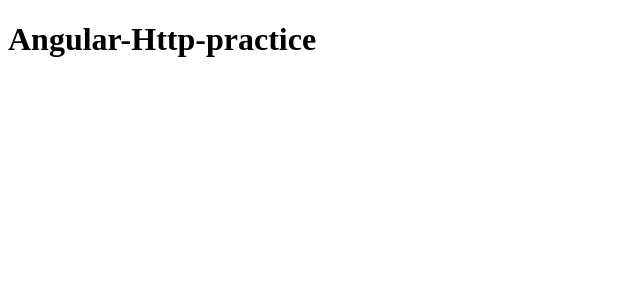
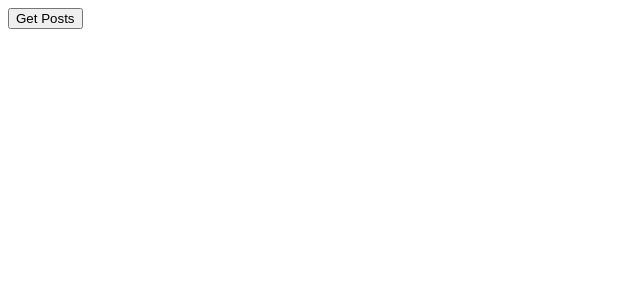
Before and after one commit to DeepaSekhar/Angular-HTTP, an Angular app: page / in a window 1280 px wide. Shown: the top 300 px of the page, without its empty margins (0-640 px from the left). Built offline with nearby package versions, Linux system fonts and the light colour scheme.

Commit message:
get the data

```diff
--- a/src/app/app.component.html
+++ b/src/app/app.component.html
@@ -1 +1,2 @@
-<h1>{{ title }}</h1>
+<button (click)="getPost()">Get Posts</button>
+<div *ngFor="let post of posts | async">{{ post | json }}</div>
--- a/src/app/app.component.ts
+++ b/src/app/app.component.ts
@@ -8,8 +8,13 @@ import { HttpClient } from "@angular/common/http"
 })
 export class AppComponent {
   readonly rootURL = 'https://jsonplaceholder.typicode.com';
+  posts: any;
 
   constructor(private http: HttpClient) { }
   title = 'Angular-Http-practice'
+  getPost() {
+
+    this.posts = this.http.get(this.rootURL + '/posts')
+  }
 
 }
```
